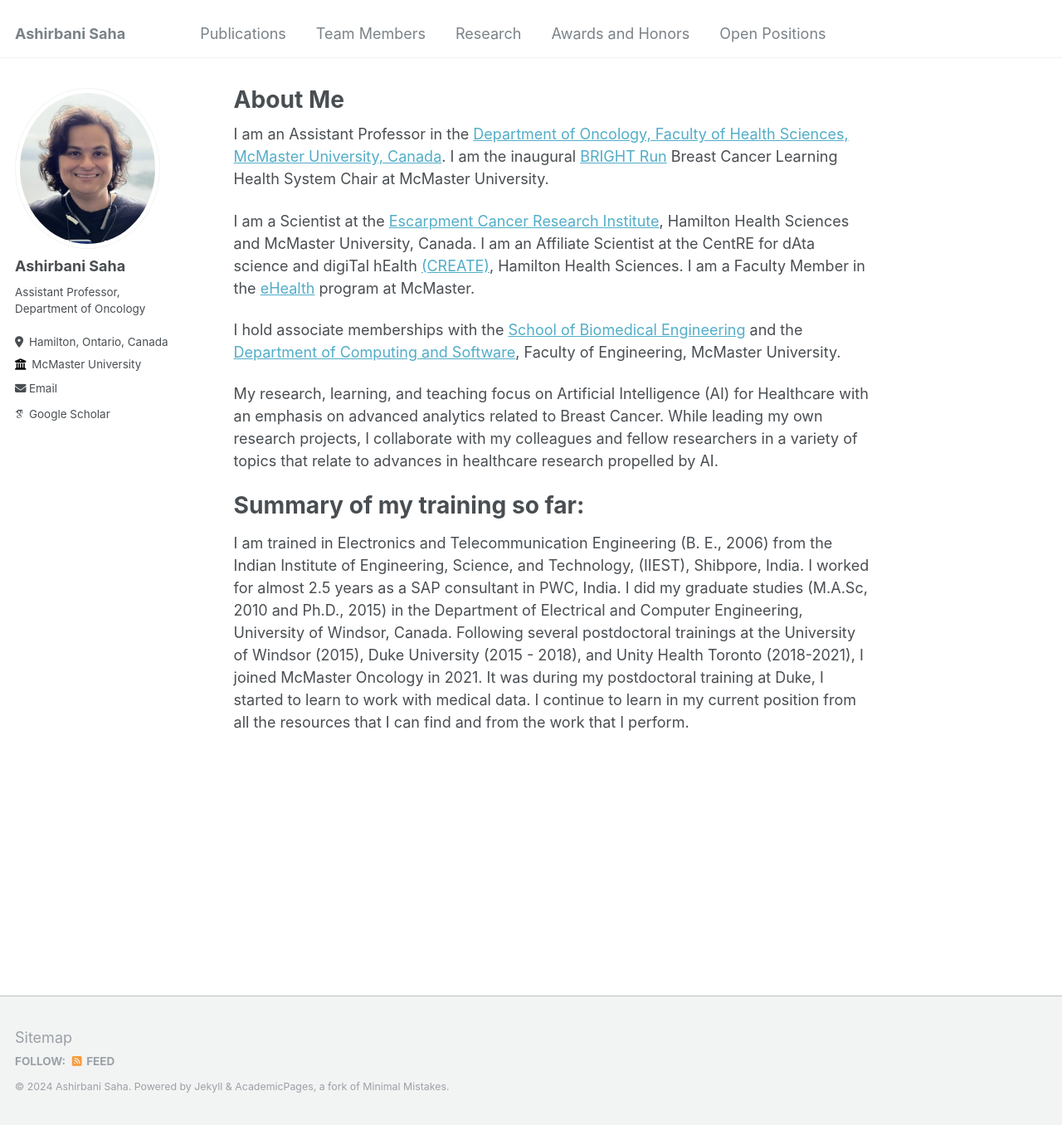
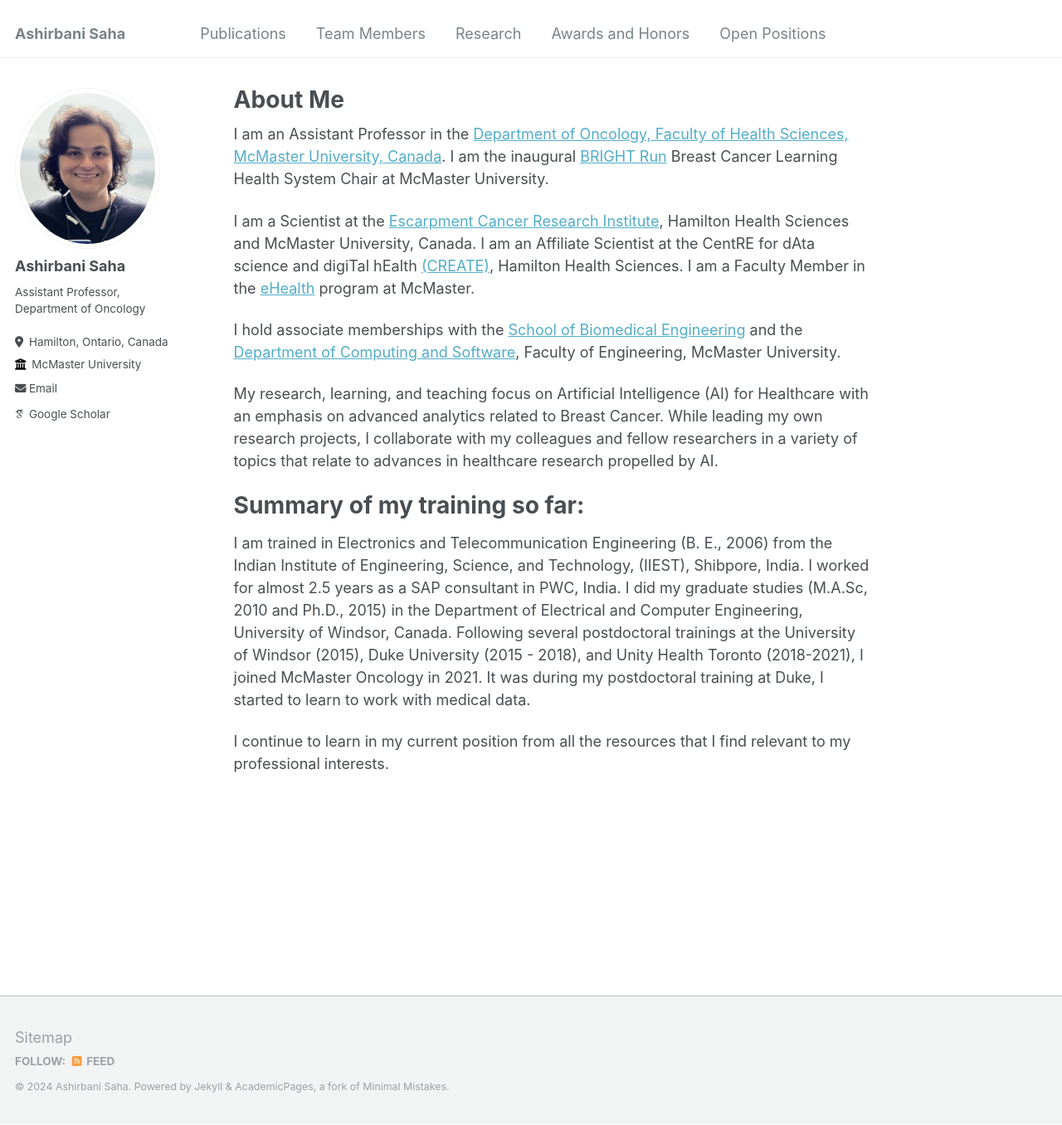
Before and after one commit to asrepo2019/ashirbanisaha, a Jekyll site: the page built from _pages/about.md, in a window 1280 px wide and 1356 px high. Shown: the whole window at 83% size. Built offline with Jekyll 4.4.1, drawn with Linux system fonts in a browser that asks for light colours; some web fonts are replaced.

Commit message:
Update about.md

```diff
--- a/_pages/about.md
+++ b/_pages/about.md
@@ -21,4 +21,5 @@ Summary of my training so far:
 I am trained in Electronics and Telecommunication Engineering (B. E., 2006) from the Indian Institute of Engineering, Science, and Technology, (IIEST), Shibpore, India. I worked for almost 2.5 years as a SAP consultant in PWC, India.
 I did my graduate studies (M.A.Sc, 2010 and Ph.D., 2015) in the Department of Electrical and Computer Engineering, University of Windsor, Canada. Following several postdoctoral trainings at the University of Windsor (2015), Duke University (2015 - 2018), and Unity Health Toronto (2018-2021), I joined McMaster Oncology in 2021.
 It was during my postdoctoral training at Duke, I started to learn to work with medical data.
-I continue to learn in my current position from all the resources that I can find and from the work that I perform.
+
+I continue to learn in my current position from all the resources that I find relevant to my professional interests.
```
